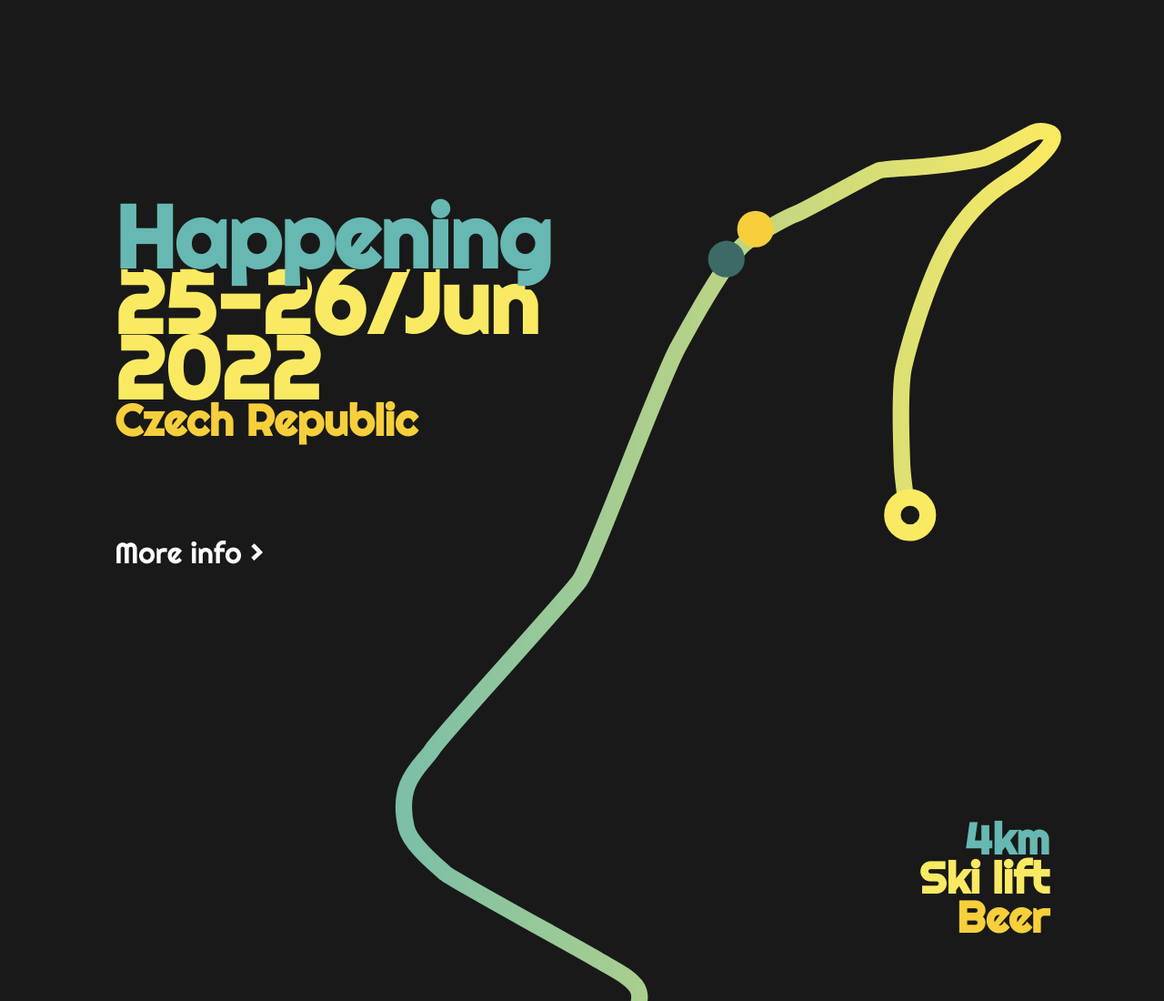
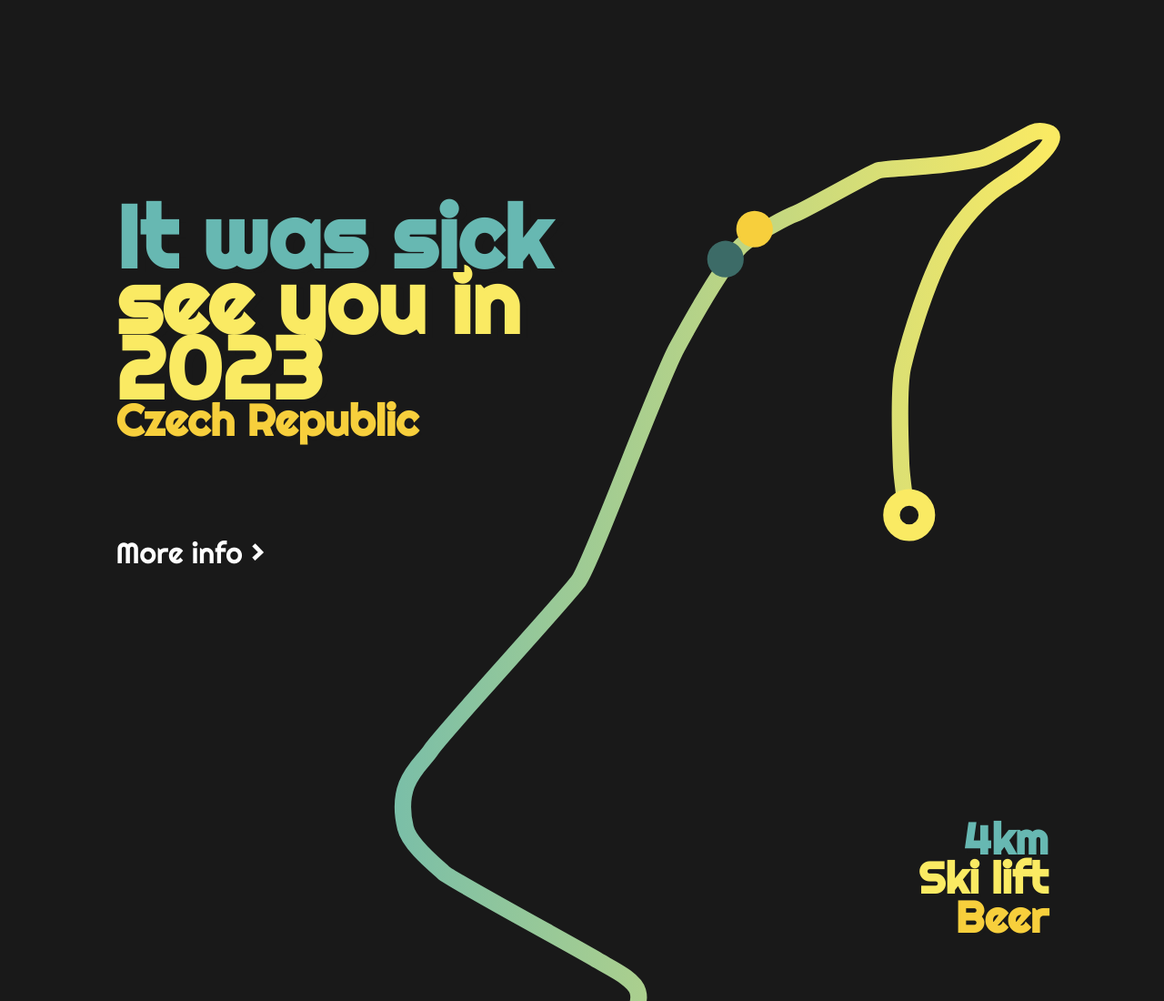
Before and after one commit to erevanayen/ben_web, a plain HTML site: page index.html in a window 1280 px wide. Shown: the top 1100 px of the page at 91% size. Drawn offline with Linux system fonts and the light colour scheme.

Commit message:
After event

```diff
--- a/index.html
+++ b/index.html
@@ -19,9 +19,9 @@
   <body>
     <div class="container">
       <div class="headline">
-        <h1 id="ben">Happening</h1>
-        <h1 id="fre">25-26/Jun</h1>
-        <h1 id="fre">2022</h1>
+        <h1 id="ben">It was sick</h1>
+        <h1 id="fre">see you in</h1>
+        <h1 id="fre">2023</h1>
         <h2 id="cz">Czech Republic</h2>
 
         <a href="https://www.facebook.com/events/2154460604706814/"
```
